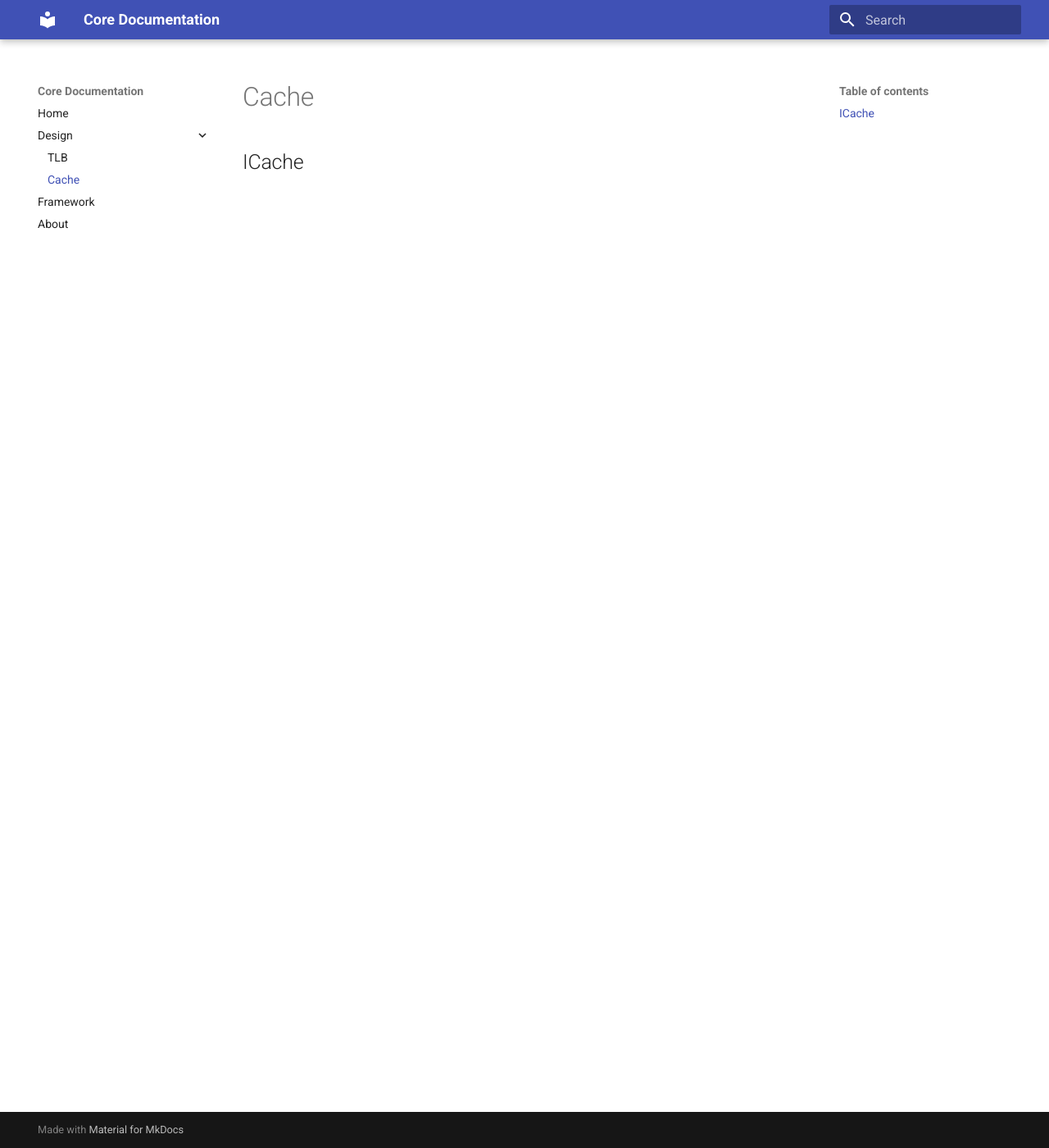
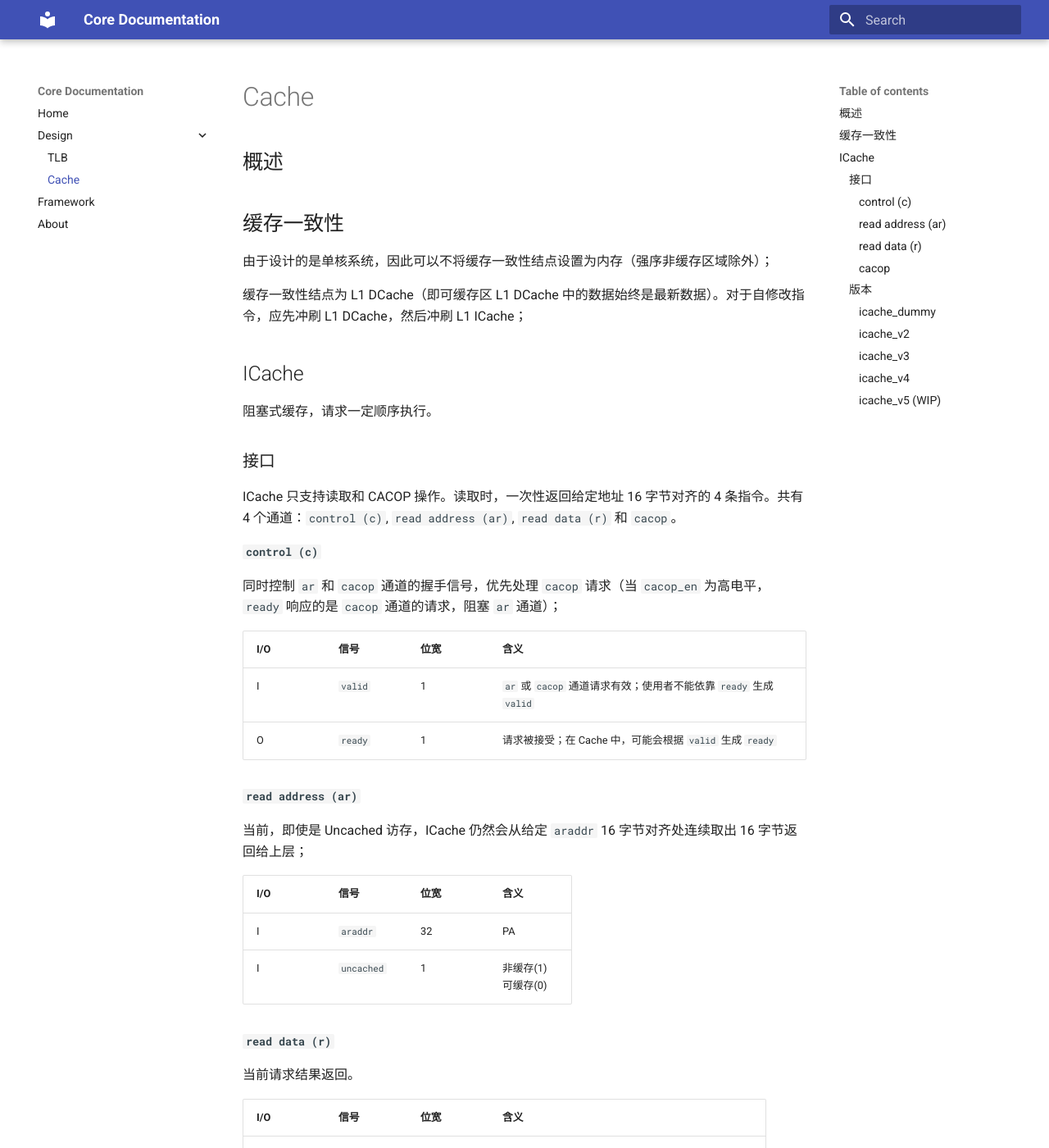
Before and after one commit to cpuers/Core, an MkDocs documentation site: the page built from docs/docs/cache.md, in a window 1280 px wide and 1400 px high. Shown: the whole window at 82% size. Built offline with MkDocs 1.6.1 and Material for MkDocs 9.7.7, drawn with Linux system fonts in a browser that asks for light colours; some of the changed text lies outside the part shown.

Commit message:
[icache] v2, v3, v4
v2: functions complete (Uncached, CACOP);
v3: 8KB, 2-way set associative, 256 lines, 16B/line, random replace
    (lsfr);
v3: 8KB, 2-way set associative, 256 lines, 16B/line, LRU replace;

```diff
--- a/docs/docs/cache.md
+++ b/docs/docs/cache.md
@@ -1,3 +1,78 @@
 # Cache
 
+## 概述
+
+## 缓存一致性
+
+由于设计的是单核系统，因此可以不将缓存一致性结点设置为内存（强序非缓存区域除外）；
+
+缓存一致性结点为 L1 DCache（即可缓存区 L1 DCache 中的数据始终是最新数据）。对于自修改指令，应先冲刷 L1 DCache，然后冲刷 L1 ICache；
+
 ## ICache
+
+阻塞式缓存，请求一定顺序执行。
+
+### 接口
+
+ICache 只支持读取和 CACOP 操作。读取时，一次性返回给定地址 16 字节对齐的 4 条指令。共有 4 个通道：`control (c)`, `read address (ar)`, `read data (r)` 和 `cacop`。
+
+#### `control (c)`
+
+同时控制 `ar` 和 `cacop` 通道的握手信号，优先处理 `cacop` 请求（当 `cacop_en` 为高电平，`ready` 响应的是 `cacop` 通道的请求，阻塞 `ar` 通道）；
+
+| I/O 	| 信号    	| 位宽 	| 含义                                                              	|
+|-----	|---------	|------	|-------------------------------------------------------------------	|
+| I   	| `valid` 	| 1    	| `ar` 或 `cacop` 通道请求有效；使用者不能依靠 `ready` 生成 `valid` 	|
+| O   	| `ready` 	| 1    	| 请求被接受；在 Cache 中，可能会根据 `valid` 生成 `ready`          	|
+
+#### `read address (ar)`
+
+当前，即使是 Uncached 访存，ICache 仍然会从给定 `araddr` 16 字节对齐处连续取出 16 字节返回给上层；
+
+| I/O 	| 信号       	| 位宽 	| 含义                   	|
+|-----	|------------	|------	|------------------------	|
+| I   	| `araddr`   	| 32   	| PA                     	|
+| I   	| `uncached` 	| 1    	| 非缓存(1)<br>可缓存(0) 	|
+
+#### `read data (r)`
+
+当前请求结果返回。
+
+| I/O 	| 信号   	| 位宽 	| 含义                                               	|
+|-----	|--------	|------	|----------------------------------------------------	|
+| O   	| `rvalid` 	| 1    	| 返回结果有效                                       	|
+| O   	| `rdata`  	| 128  	| 从 `araddr & $signed(0xf0)` 位置开始的连续 16 字节 	|
+
+#### `cacop`
+
+| I/O 	| 信号         	| 位宽 	| 含义                                                                                             	|
+|-----	|--------------	|------	|--------------------------------------------------------------------------------------------------	|
+| I   	| `cacop_code` 	| 2    	| 即 `cacop` 指令中的 `code[4:3]`                                                                  	|
+| I   	| `cacop_addr` 	| 32   	| 即 `cacop` 指令使用的地址，如果是 `code[4:3] == 2` （查表命中则无效）的情况，该地址已经转换为 PA 	|
+
+### 版本
+
+#### `icache_dummy`
+
+读操作均为 Uncached，每次读取都会直接访问总线；
+
+#### `icache_v2`
+
+第一个接口匹配，功能完善（支持 Uncached 和 CACOP）的 Cache；
+
+大小为 4KB，直接映射，256 行，每行 16 B；
+
+#### `icache_v3`
+
+大小 8KB，2 路组相连，256 行，每行 16B，随机替换；
+
+#### `icache_v4`
+
+大小 8KB，2 路组相连，256 行，每行 16B，LRU 替换；
+
+#### `icache_v5` (WIP)
+
+- 在 `state_lookup` 阶段如果 `hit`，接受新请求，不返回 `state_idle` 再重新接受请求；
+
+    > 直到 `icache_v4` 都有一个问题，即不能连续处理请求，如果在 `state_lookup` 命中情况下应该可以继续留在 `state_lookup`，而不需要回到 `state_idle`；
+- 添加性能计数器接口；
--- a/docs/mkdocs.yml
+++ b/docs/mkdocs.yml
@@ -4,6 +4,15 @@ theme:
 
 plugins:
   - search
+
+markdown_extensions:
+  - extra
+  - codehilite
+  - toc:
+      permalink: true
+      separator: '_'
+  - sane_lists
+  - smarty
 
 nav:
   - Home: 'index.md'
```
Also changed, not shown: docs/docs/tlb.md (+24 -7 lines), README.md, 5 other files.
